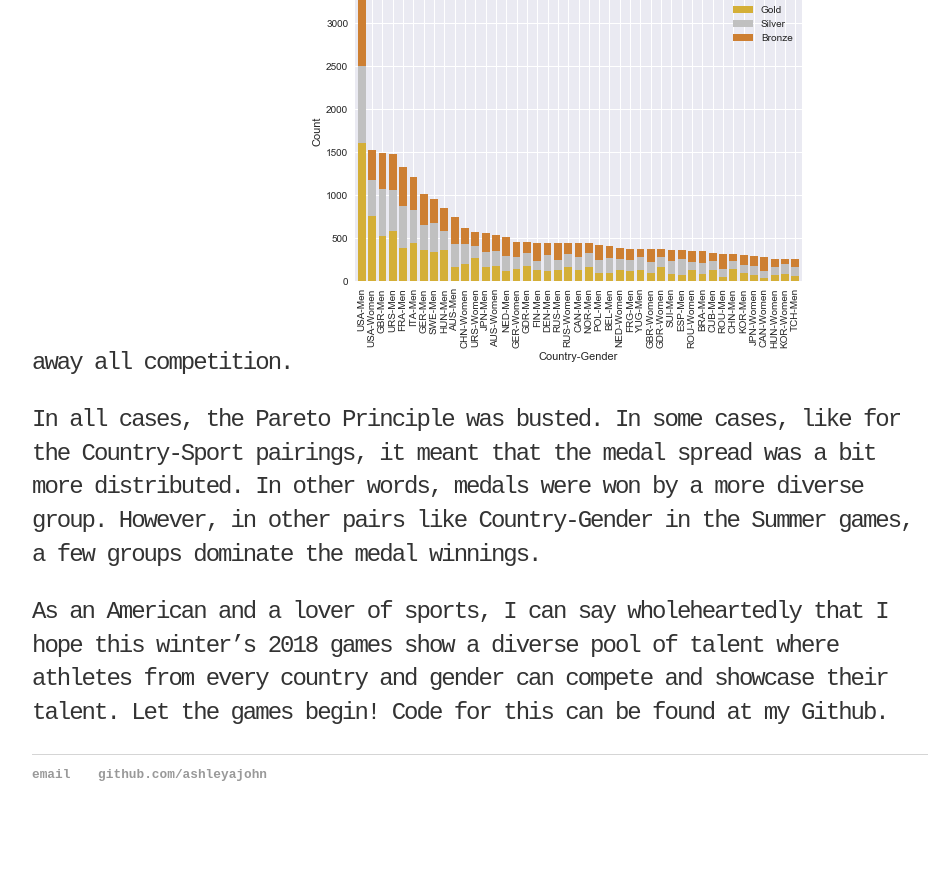
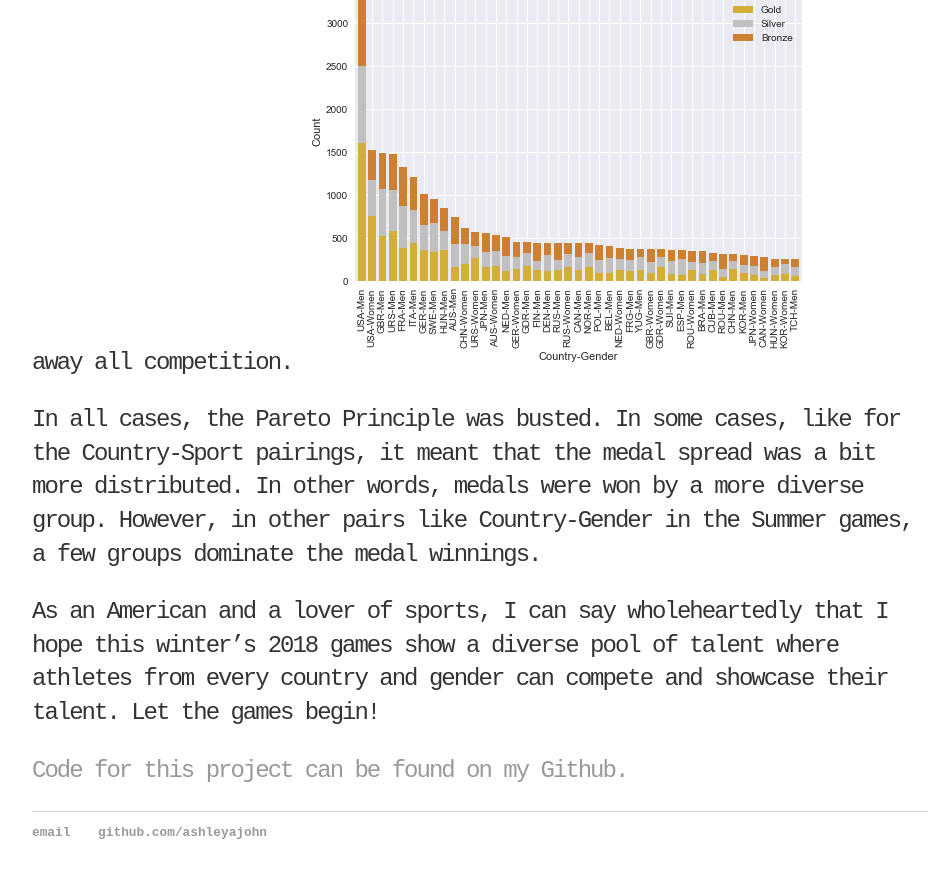
Before and after one commit to ashleyajohn/ashleyajohn.github.io, a Jekyll site: the page built from _posts/2018-01-26-olympics-2018.md, in a window 1280 px wide and 900 px high, scrolled down 4269 px. Shown: the top 878 px of the window, without its empty margins (160-1099 px from the left). Built offline with Jekyll 4.4.1, drawn with Linux system fonts in a browser that asks for light colours; our own code applies the rules of GitHub Pages for plain Markdown files; before the commit the page ends 5111 px from its top, so only the background shows below that.

Commit message:
Update 2018-01-26-olympics-2018.md

```diff
--- a/_posts/2018-01-26-olympics-2018.md
+++ b/_posts/2018-01-26-olympics-2018.md
@@ -29,4 +29,6 @@ In the summer, of the 245 Country-Gender pairs, 80% of the medals were won by ju
 
 In all cases, the Pareto Principle was busted. In some cases, like for the Country-Sport pairings, it meant that the medal spread was a bit more distributed. In other words, medals were won by a more diverse group. However, in other pairs like Country-Gender in the Summer games, a few groups dominate the medal winnings.
 
-As an American and a lover of sports, I can say wholeheartedly that I hope this winter's 2018 games show a diverse pool of talent where athletes from every country and gender can compete and showcase their talent. Let the games begin! Code for this can be found at my Github.
+As an American and a lover of sports, I can say wholeheartedly that I hope this winter's 2018 games show a diverse pool of talent where athletes from every country and gender can compete and showcase their talent. Let the games begin!
+
+[Code for this project can be found on my Github.](https://github.com/ashleyajohn/olympicmedals)
```
